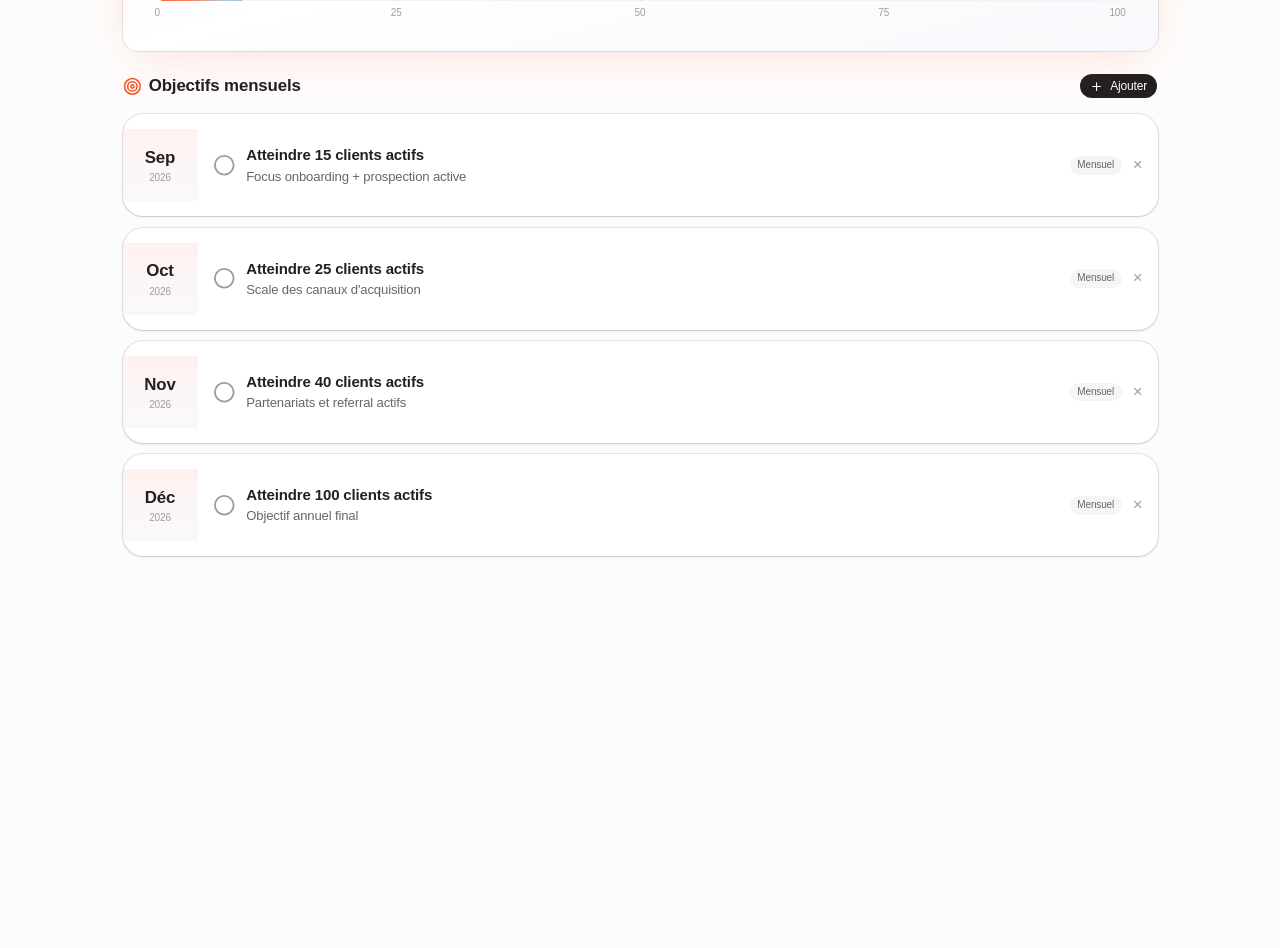
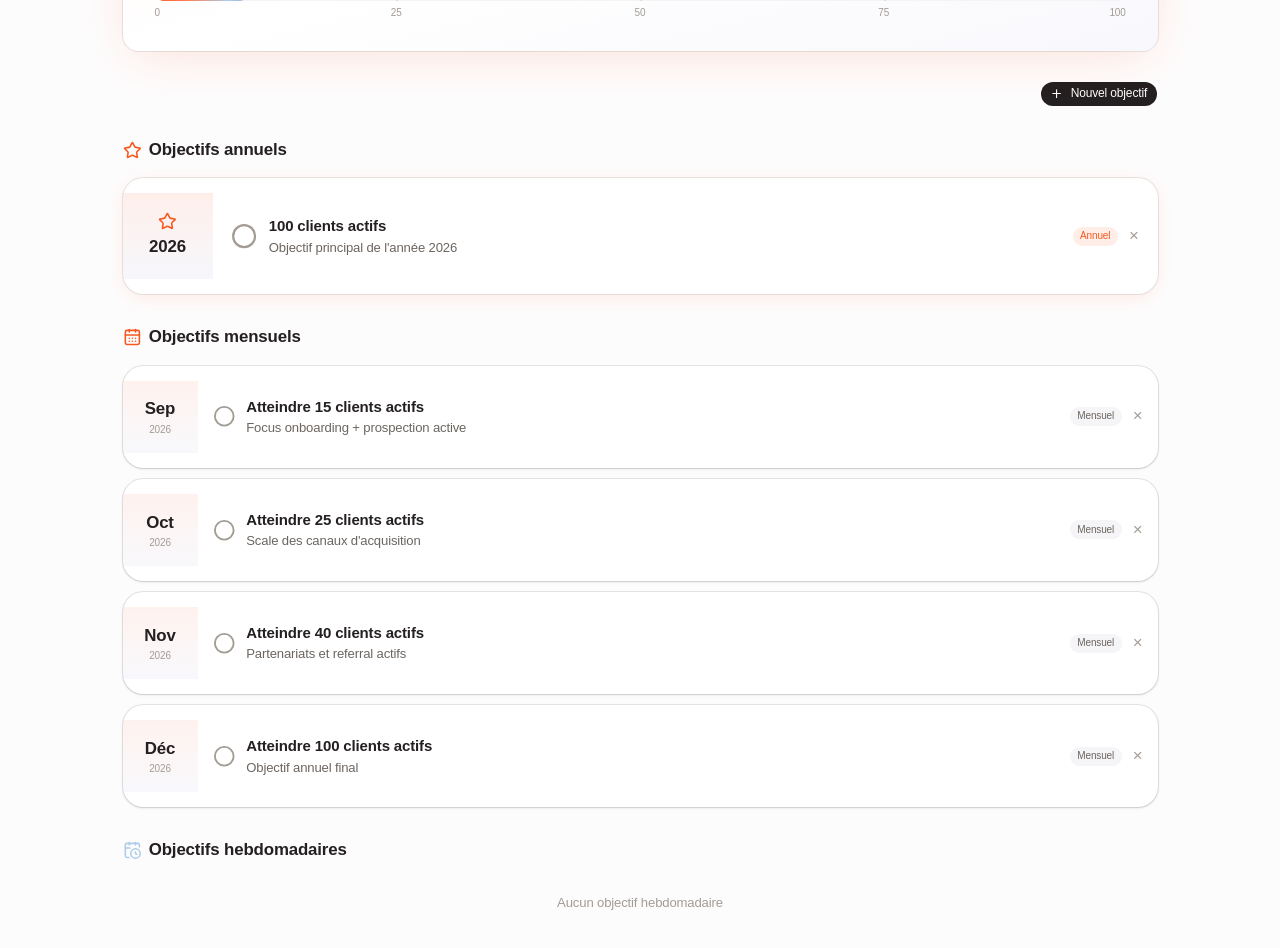
Before and after one commit to pierrechn26/askit-roadmap, a React (Vite) app: page / in a window 1280 px wide. Shown: the part 380-1328 px from the top of the page. Before the commit the page ends 959 px from the top, so only its background shows below. Built offline with nearby package versions, Linux system fonts and the light colour scheme.

Commit message:
Add annual objectives, scrollable note textarea, 3-section roadmap layout

```diff
--- a/src/components/MentionInput.tsx
+++ b/src/components/MentionInput.tsx
@@ -22,7 +22,7 @@ export function MentionInput({ value, onChange, onSubmit, placeholder, members,
     const el = textareaRef.current
     if (!el) return
     el.style.height = 'auto'
-    el.style.height = `${Math.min(el.scrollHeight, 120)}px`
+    el.style.height = `${Math.min(el.scrollHeight, 150)}px`
   }, [])
 
   useEffect(() => {
@@ -113,7 +113,8 @@ export function MentionInput({ value, onChange, onSubmit, placeholder, members,
         onBlur={() => setTimeout(() => setShowSuggestions(false), 150)}
         placeholder={placeholder}
         rows={1}
-        className={`flex w-full border border-input bg-transparent px-3 py-2 text-base shadow-xs transition-[color,box-shadow] outline-none placeholder:text-muted-foreground focus-visible:border-ring focus-visible:ring-[3px] focus-visible:ring-ring/20 disabled:cursor-not-allowed disabled:opacity-50 md:text-sm resize-none overflow-hidden ${className || ''}`}
+        className={`flex w-full border border-input bg-transparent px-3 py-2 text-base shadow-xs transition-[color,box-shadow] outline-none placeholder:text-muted-foreground focus-visible:border-ring focus-visible:ring-[3px] focus-visible:ring-ring/20 disabled:cursor-not-allowed disabled:opacity-50 md:text-sm resize-none overflow-y-auto ${className || ''}`}
+        style={{ maxHeight: '150px' }}
       />
 
       {showSuggestions && (
--- a/src/components/ObjectivePanel.tsx
+++ b/src/components/ObjectivePanel.tsx
@@ -5,21 +5,13 @@ import { Button } from '@/components/ui/button'
 import { Input } from '@/components/ui/input'
 import { Select, SelectContent, SelectItem, SelectTrigger, SelectValue } from '@/components/ui/select'
 import { Dialog, DialogContent, DialogHeader, DialogTitle, DialogTrigger } from '@/components/ui/dialog'
-import { CheckCircle2, Circle, Plus, Target, Trophy } from 'lucide-react'
+import { CheckCircle2, Circle, Plus, Target, Trophy, Star, CalendarDays, CalendarClock } from 'lucide-react'
 import type { Objective } from '@/types'
 
 const MONTHS = [
   'Janvier', 'Février', 'Mars', 'Avril', 'Mai', 'Juin',
   'Juillet', 'Août', 'Septembre', 'Octobre', 'Novembre', 'Décembre',
 ]
-
-function formatPeriod(period: string, type: 'mensuel' | 'hebdo') {
-  if (type === 'mensuel') {
-    const [y, m] = period.split('-')
-    return `${MONTHS[parseInt(m) - 1]} ${y}`
-  }
-  return `Semaine ${period.split('W')[1]} (${period.split('-')[0]})`
-}
 
 interface Props {
   clientCount: number
@@ -32,18 +24,13 @@ export function ObjectivePanel({ clientCount, onClientCountChange, objectives, o
   const [dialogOpen, setDialogOpen] = useState(false)
   const [newTitle, setNewTitle] = useState('')
   const [newSubtitle, setNewSubtitle] = useState('')
-  const [newType, setNewType] = useState<'mensuel' | 'hebdo'>('mensuel')
+  const [newType, setNewType] = useState<'annuel' | 'mensuel' | 'hebdo'>('mensuel')
   const [newPeriod, setNewPeriod] = useState('2026-10')
   const [editingCount, setEditingCount] = useState(false)
 
   const target = 100
   const pct = Math.round((clientCount / target) * 100)
-
-  const milestones = [
-    { value: 25, label: '25' },
-    { value: 50, label: '50' },
-    { value: 75, label: '75' },
-  ]
+  const milestones = [{ value: 25, label: '25' }, { value: 50, label: '50' }, { value: 75, label: '75' }]
 
   function addObjective() {
     if (!newTitle.trim()) return
@@ -71,11 +58,20 @@ export function ObjectivePanel({ clientCount, onClientCountChange, objectives, o
     onObjectivesChange(objectives.filter((o) => o.id !== id))
   }
 
+  // Default period when switching type
+  function handleTypeChange(type: 'annuel' | 'mensuel' | 'hebdo') {
+    setNewType(type)
+    if (type === 'annuel') setNewPeriod('2026')
+    else if (type === 'mensuel') setNewPeriod('2026-10')
+    else setNewPeriod('2026-W38')
+  }
+
+  const annual = objectives.filter((o) => o.type === 'annuel').sort((a, b) => a.period.localeCompare(b.period))
   const monthly = objectives.filter((o) => o.type === 'mensuel').sort((a, b) => a.period.localeCompare(b.period))
   const weekly = objectives.filter((o) => o.type === 'hebdo').sort((a, b) => a.period.localeCompare(b.period))
 
   return (
-    <div className="space-y-6">
+    <div className="space-y-8">
       {/* Hero Progress Card */}
       <Card className="p-8 relative overflow-hidden border-0 shadow-[0_10px_50px_-12px_rgba(248,87,31,0.2)]">
         <div className="absolute inset-0 bg-gradient-to-br from-[#f8571f]/5 via-transparent to-[#a7abdd]/8" />
@@ -89,27 +85,18 @@ export function ObjectivePanel({ clientCount, onClientCountChange, objectives, o
               <p className="text-[#6c6560] text-sm">100 clients actifs d'ici fin décembre</p>
             </div>
           </div>
-
           <div className="space-y-4">
             <div className="flex justify-between items-end">
               <div className="flex items-baseline gap-2">
                 {editingCount ? (
-                  <Input
-                    type="number"
-                    className="w-24 h-12 text-2xl font-bold rounded-xl"
-                    value={clientCount}
+                  <Input type="number" className="w-24 h-12 text-2xl font-bold rounded-xl" value={clientCount}
                     onChange={(e) => onClientCountChange(parseInt(e.target.value) || 0)}
                     onBlur={() => setEditingCount(false)}
                     onKeyDown={(e) => e.key === 'Enter' && setEditingCount(false)}
-                    autoFocus
-                  />
+                    autoFocus />
                 ) : (
-                  <span
-                    className="text-6xl font-bold text-[#f8571f] cursor-pointer hover:opacity-80 transition-opacity leading-none"
-                    onClick={() => setEditingCount(true)}
-                  >
-                    {clientCount}
-                  </span>
+                  <span className="text-6xl font-bold text-[#f8571f] cursor-pointer hover:opacity-80 transition-opacity leading-none"
+                    onClick={() => setEditingCount(true)}>{clientCount}</span>
                 )}
                 <span className="text-xl text-[#a39c95] font-light">/ {target} clients</span>
               </div>
@@ -118,16 +105,10 @@ export function ObjectivePanel({ clientCount, onClientCountChange, objectives, o
                 <p className="text-xs text-[#a39c95]">complété</p>
               </div>
             </div>
-
             <div className="relative pt-1">
               <div className="h-6 bg-[#f5f5f7] rounded-full overflow-hidden relative shadow-inner">
-                <div
-                  className="h-full rounded-full transition-all duration-700 ease-out relative"
-                  style={{
-                    width: `${Math.max(pct, 2)}%`,
-                    background: 'linear-gradient(115deg, #f8571f 0%, #ff7b4f 40%, #accce9 80%, #a7abdd 100%)',
-                  }}
-                >
+                <div className="h-full rounded-full transition-all duration-700 ease-out relative"
+                  style={{ width: `${Math.max(pct, 2)}%`, background: 'linear-gradient(115deg, #f8571f 0%, #ff7b4f 40%, #accce9 80%, #a7abdd 100%)' }}>
                   <div className="absolute inset-0 rounded-full bg-gradient-to-b from-white/25 to-transparent" />
                 </div>
                 {milestones.map((m) => (
@@ -139,9 +120,8 @@ export function ObjectivePanel({ clientCount, onClientCountChange, objectives, o
               <div className="relative mt-1.5 flex justify-between text-[10px] text-[#a39c95] px-0.5">
                 <span>0</span>
                 {milestones.map((m) => (
-                  <span key={m.value} className={pct >= m.value ? 'text-[#f8571f] font-medium' : ''} style={{ position: 'absolute', left: `${m.value}%`, transform: 'translateX(-50%)' }}>
-                    {m.label}
-                  </span>
+                  <span key={m.value} className={pct >= m.value ? 'text-[#f8571f] font-medium' : ''}
+                    style={{ position: 'absolute', left: `${m.value}%`, transform: 'translateX(-50%)' }}>{m.label}</span>
                 ))}
                 <span>100</span>
               </div>
@@ -150,16 +130,12 @@ export function ObjectivePanel({ clientCount, onClientCountChange, objectives, o
         </div>
       </Card>
 
-      {/* Objectifs mensuels */}
-      <div>
-        <div className="flex items-center justify-between mb-4">
-          <h3 className="text-lg font-semibold flex items-center gap-2 text-[#241f20]">
-            <Target className="h-5 w-5 text-[#f8571f]" /> Objectifs mensuels
-          </h3>
+      {/* Add objective button — global */}
+      <div className="flex justify-end">
         <Dialog open={dialogOpen} onOpenChange={setDialogOpen}>
           <DialogTrigger asChild>
             <Button size="sm" className="rounded-full bg-[#241f20] hover:bg-[#333] text-white">
-                <Plus className="h-4 w-4 mr-1" /> Ajouter
+              <Plus className="h-4 w-4 mr-1" /> Nouvel objectif
             </Button>
           </DialogTrigger>
           <DialogContent className="rounded-2xl">
@@ -167,39 +143,56 @@ export function ObjectivePanel({ clientCount, onClientCountChange, objectives, o
               <DialogTitle className="text-[#241f20]">Nouvel objectif</DialogTitle>
             </DialogHeader>
             <div className="space-y-4 pt-2">
-                <Input
-                  placeholder="Titre de l'objectif"
-                  value={newTitle}
-                  onChange={(e) => setNewTitle(e.target.value)}
-                  className="rounded-xl"
-                />
-                <Input
-                  placeholder="Sous-titre / description courte"
-                  value={newSubtitle}
-                  onChange={(e) => setNewSubtitle(e.target.value)}
-                  className="rounded-xl"
-                />
-                <Select value={newType} onValueChange={(v) => setNewType(v as 'mensuel' | 'hebdo')}>
-                  <SelectTrigger className="rounded-xl"><SelectValue /></SelectTrigger>
-                  <SelectContent>
-                    <SelectItem value="mensuel">Mensuel</SelectItem>
-                    <SelectItem value="hebdo">Hebdomadaire</SelectItem>
-                  </SelectContent>
-                </Select>
-                {newType === 'mensuel' ? (
+              <Input placeholder="Titre de l'objectif" value={newTitle} onChange={(e) => setNewTitle(e.target.value)} className="rounded-xl" />
+              <Input placeholder="Sous-titre / description courte" value={newSubtitle} onChange={(e) => setNewSubtitle(e.target.value)} className="rounded-xl" />
+
+              {/* Type selector pills */}
+              <div>
+                <label className="text-xs text-[#6c6560] mb-2 block">Type d'objectif</label>
+                <div className="flex gap-2">
+                  {([
+                    { value: 'annuel' as const, label: 'Annuel', icon: <Star className="h-3.5 w-3.5" /> },
+                    { value: 'mensuel' as const, label: 'Mensuel', icon: <CalendarDays className="h-3.5 w-3.5" /> },
+                    { value: 'hebdo' as const, label: 'Hebdomadaire', icon: <CalendarClock className="h-3.5 w-3.5" /> },
+                  ]).map((t) => (
+                    <button
+                      key={t.value}
+                      onClick={() => handleTypeChange(t.value)}
+                      className={`flex items-center gap-1.5 px-4 py-2 rounded-full text-sm transition-all ${
+                        newType === t.value
+                          ? 'bg-[#241f20] text-white'
+                          : 'bg-[#f5f5f7] text-[#6c6560] hover:bg-[#eee]'
+                      }`}
+                    >
+                      {t.icon} {t.label}
+                    </button>
+                  ))}
+                </div>
+              </div>
+
+              {/* Period selector */}
+              {newType === 'annuel' ? (
                 <Select value={newPeriod} onValueChange={setNewPeriod}>
                   <SelectTrigger className="rounded-xl"><SelectValue /></SelectTrigger>
                   <SelectContent>
-                      {Array.from({ length: 4 }, (_, i) => {
-                        const m = 9 + i
-                        const val = `2026-${m.toString().padStart(2, '0')}`
-                        return <SelectItem key={val} value={val}>{MONTHS[m - 1]} 2026</SelectItem>
+                    <SelectItem value="2026">2026</SelectItem>
+                    <SelectItem value="2027">2027</SelectItem>
+                  </SelectContent>
+                </Select>
+              ) : newType === 'mensuel' ? (
+                <Select value={newPeriod} onValueChange={setNewPeriod}>
+                  <SelectTrigger className="rounded-xl"><SelectValue /></SelectTrigger>
+                  <SelectContent>
+                    {Array.from({ length: 12 }, (_, i) => {
+                      const val = `2026-${(i + 1).toString().padStart(2, '0')}`
+                      return <SelectItem key={val} value={val}>{MONTHS[i]} 2026</SelectItem>
                     })}
                   </SelectContent>
                 </Select>
               ) : (
                 <Input placeholder="ex: 2026-W38" value={newPeriod} onChange={(e) => setNewPeriod(e.target.value)} className="rounded-xl" />
               )}
+
               <Button onClick={addObjective} className="w-full rounded-full bg-[#f8571f] hover:bg-[#e04d1a] text-white">
                 Ajouter
               </Button>
@@ -208,74 +201,121 @@ export function ObjectivePanel({ clientCount, onClientCountChange, objectives, o
         </Dialog>
       </div>
 
+      {/* Objectifs annuels */}
+      {annual.length > 0 && (
+        <section>
+          <h3 className="text-lg font-semibold flex items-center gap-2 text-[#241f20] mb-4">
+            <Star className="h-5 w-5 text-[#f8571f]" /> Objectifs annuels
+          </h3>
+          <div className="grid gap-3">
+            {annual.map((obj) => (
+              <Card
+                key={obj.id}
+                className={`rounded-2xl border-0 overflow-hidden transition-all hover:shadow-md ${obj.done ? 'opacity-50' : 'shadow-[0_4px_20px_-4px_rgba(248,87,31,0.15)]'}`}
+              >
+                <div className="flex">
+                  <div className={`w-24 shrink-0 flex flex-col items-center justify-center py-5 ${
+                    obj.done ? 'bg-[#a7abdd]/10' : 'bg-gradient-to-b from-[#f8571f]/10 to-[#a7abdd]/10'
+                  }`}>
+                    <Star className={`h-5 w-5 mb-1 ${obj.done ? 'text-[#a39c95]' : 'text-[#f8571f]'}`} />
+                    <span className={`text-lg font-bold ${obj.done ? 'text-[#a39c95]' : 'text-[#241f20]'}`}>{obj.period}</span>
+                  </div>
+                  <div className="flex-1 p-5 flex items-center gap-3">
+                    <button onClick={() => toggleDone(obj.id)} className="shrink-0">
+                      {obj.done
+                        ? <CheckCircle2 className="h-7 w-7 text-[#f8571f]" />
+                        : <Circle className="h-7 w-7 text-[#a39c95] hover:text-[#f8571f] transition-colors" />
+                      }
+                    </button>
+                    <div className="flex-1 min-w-0">
+                      <p className={`font-semibold text-base ${obj.done ? 'line-through text-[#a39c95]' : 'text-[#241f20]'}`}>{obj.title}</p>
+                      {obj.subtitle && <p className={`text-sm mt-0.5 ${obj.done ? 'text-[#a39c95]' : 'text-[#6c6560]'}`}>{obj.subtitle}</p>}
+                    </div>
+                    <Badge className="bg-[#f8571f]/10 text-[#f8571f] border-0 rounded-full text-[10px] shrink-0">Annuel</Badge>
+                    <button onClick={() => removeObjective(obj.id)} className="text-[#a39c95] hover:text-[#ef4444] text-lg transition-colors shrink-0">&times;</button>
+                  </div>
+                </div>
+              </Card>
+            ))}
+          </div>
+        </section>
+      )}
+
+      {/* Objectifs mensuels */}
+      <section>
+        <h3 className="text-lg font-semibold flex items-center gap-2 text-[#241f20] mb-4">
+          <CalendarDays className="h-5 w-5 text-[#f8571f]" /> Objectifs mensuels
+        </h3>
+        {monthly.length === 0 ? (
+          <p className="text-sm text-[#a39c95] text-center py-4">Aucun objectif mensuel</p>
+        ) : (
           <div className="grid gap-3">
             {monthly.map((obj) => (
               <ObjectiveCard key={obj.id} obj={obj} onToggle={toggleDone} onRemove={removeObjective} />
             ))}
           </div>
-      </div>
+        )}
+      </section>
 
       {/* Objectifs hebdo */}
-      {weekly.length > 0 && (
-        <div>
-          <h3 className="text-lg font-semibold mb-4 text-[#241f20]">Objectifs hebdomadaires</h3>
+      <section>
+        <h3 className="text-lg font-semibold flex items-center gap-2 text-[#241f20] mb-4">
+          <CalendarClock className="h-5 w-5 text-[#accce9]" /> Objectifs hebdomadaires
+        </h3>
+        {weekly.length === 0 ? (
+          <p className="text-sm text-[#a39c95] text-center py-4">Aucun objectif hebdomadaire</p>
+        ) : (
           <div className="grid gap-3">
             {weekly.map((obj) => (
               <ObjectiveCard key={obj.id} obj={obj} onToggle={toggleDone} onRemove={removeObjective} />
             ))}
           </div>
-        </div>
         )}
+      </section>
     </div>
   )
 }
 
 function ObjectiveCard({ obj, onToggle, onRemove }: { obj: Objective; onToggle: (id: string) => void; onRemove: (id: string) => void }) {
-  const month = obj.type === 'mensuel'
-    ? MONTHS[parseInt(obj.period.split('-')[1]) - 1]
-    : `S${obj.period.split('W')[1]}`
-  const year = obj.period.split('-')[0]
+  const isMonthly = obj.type === 'mensuel'
+  let periodLabel = obj.period
+
+  if (isMonthly) {
+    const [y, m] = obj.period.split('-')
+    const monthName = MONTHS[parseInt(m) - 1]
+    periodLabel = `${monthName?.slice(0, 3)}`
+    var yearLabel = y
+  } else {
+    periodLabel = `S${obj.period.split('W')[1]}`
+    var yearLabel = obj.period.split('-')[0]
+  }
 
   return (
     <Card className={`rounded-2xl border-0 shadow-sm transition-all hover:shadow-md overflow-hidden ${obj.done ? 'opacity-50' : ''}`}>
       <div className="flex">
-        {/* Left date badge */}
         <div className={`w-20 shrink-0 flex flex-col items-center justify-center py-4 ${
-          obj.done ? 'bg-[#a7abdd]/10' : 'bg-gradient-to-b from-[#f8571f]/8 to-[#a7abdd]/8'
+          obj.done ? 'bg-[#a7abdd]/10' : isMonthly ? 'bg-gradient-to-b from-[#f8571f]/8 to-[#a7abdd]/8' : 'bg-gradient-to-b from-[#accce9]/15 to-[#a7abdd]/8'
         }`}>
-          <span className={`text-lg font-bold ${obj.done ? 'text-[#a39c95]' : 'text-[#241f20]'}`}>
-            {month?.slice(0, 3)}
-          </span>
-          <span className="text-[10px] text-[#a39c95]">{year}</span>
+          <span className={`text-lg font-bold ${obj.done ? 'text-[#a39c95]' : 'text-[#241f20]'}`}>{periodLabel}</span>
+          <span className="text-[10px] text-[#a39c95]">{yearLabel}</span>
         </div>
-
-        {/* Content */}
         <div className="flex-1 p-4 flex items-center gap-3">
           <button onClick={() => onToggle(obj.id)} className="shrink-0">
-            {obj.done ? (
-              <CheckCircle2 className="h-6 w-6 text-[#f8571f]" />
-            ) : (
-              <Circle className="h-6 w-6 text-[#a39c95] hover:text-[#f8571f] transition-colors" />
-            )}
+            {obj.done
+              ? <CheckCircle2 className="h-6 w-6 text-[#f8571f]" />
+              : <Circle className="h-6 w-6 text-[#a39c95] hover:text-[#f8571f] transition-colors" />
+            }
           </button>
           <div className="flex-1 min-w-0">
-            <p className={`font-semibold text-[15px] ${obj.done ? 'line-through text-[#a39c95]' : 'text-[#241f20]'}`}>
-              {obj.title}
-            </p>
-            {(obj.subtitle) && (
-              <p className={`text-sm mt-0.5 ${obj.done ? 'text-[#a39c95]' : 'text-[#6c6560]'}`}>
-                {obj.subtitle}
-              </p>
-            )}
+            <p className={`font-semibold text-[15px] ${obj.done ? 'line-through text-[#a39c95]' : 'text-[#241f20]'}`}>{obj.title}</p>
+            {obj.subtitle && <p className={`text-sm mt-0.5 ${obj.done ? 'text-[#a39c95]' : 'text-[#6c6560]'}`}>{obj.subtitle}</p>}
           </div>
           <Badge className={`rounded-full text-[10px] border-0 shrink-0 ${
-            obj.type === 'mensuel' ? 'bg-[#f5f5f7] text-[#6c6560]' : 'bg-[#accce9]/20 text-[#241f20]'
+            isMonthly ? 'bg-[#f5f5f7] text-[#6c6560]' : 'bg-[#accce9]/20 text-[#241f20]'
           }`}>
-            {obj.type === 'mensuel' ? 'Mensuel' : 'Hebdo'}
+            {isMonthly ? 'Mensuel' : 'Hebdo'}
           </Badge>
-          <button onClick={() => onRemove(obj.id)} className="text-[#a39c95] hover:text-[#ef4444] text-lg transition-colors shrink-0">
-            &times;
-          </button>
+          <button onClick={() => onRemove(obj.id)} className="text-[#a39c95] hover:text-[#ef4444] text-lg transition-colors shrink-0">&times;</button>
         </div>
       </div>
     </Card>
--- a/src/data/defaults.ts
+++ b/src/data/defaults.ts
@@ -48,6 +48,7 @@ export const DEFAULT_TASKS: Task[] = [
 ]
 
 export const DEFAULT_OBJECTIVES: Objective[] = [
+  { id: '0', title: '100 clients actifs', subtitle: 'Objectif principal de l\'année 2026', type: 'annuel', period: '2026', done: false },
   { id: '1', title: 'Atteindre 15 clients actifs', subtitle: 'Focus onboarding + prospection active', type: 'mensuel', period: '2026-09', done: false },
   { id: '2', title: 'Atteindre 25 clients actifs', subtitle: 'Scale des canaux d\'acquisition', type: 'mensuel', period: '2026-10', done: false },
   { id: '3', title: 'Atteindre 40 clients actifs', subtitle: 'Partenariats et referral actifs', type: 'mensuel', period: '2026-11', done: false },
--- a/src/types/index.ts
+++ b/src/types/index.ts
@@ -88,7 +88,7 @@ export interface Objective {
   id: string
   title: string
   subtitle: string
-  type: 'mensuel' | 'hebdo'
+  type: 'annuel' | 'mensuel' | 'hebdo'
   period: string
   done: boolean
 }
```
Lines whose indentation alone changed are shown as unchanged.
